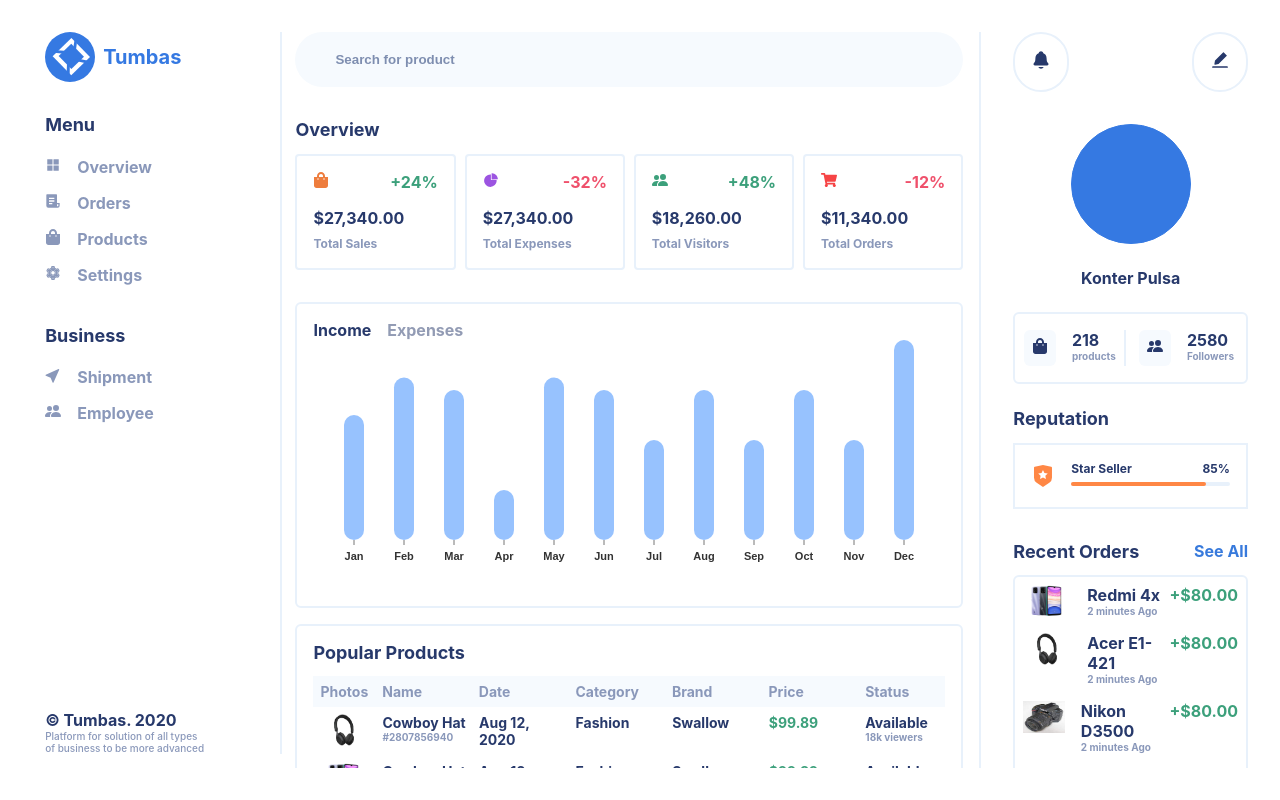
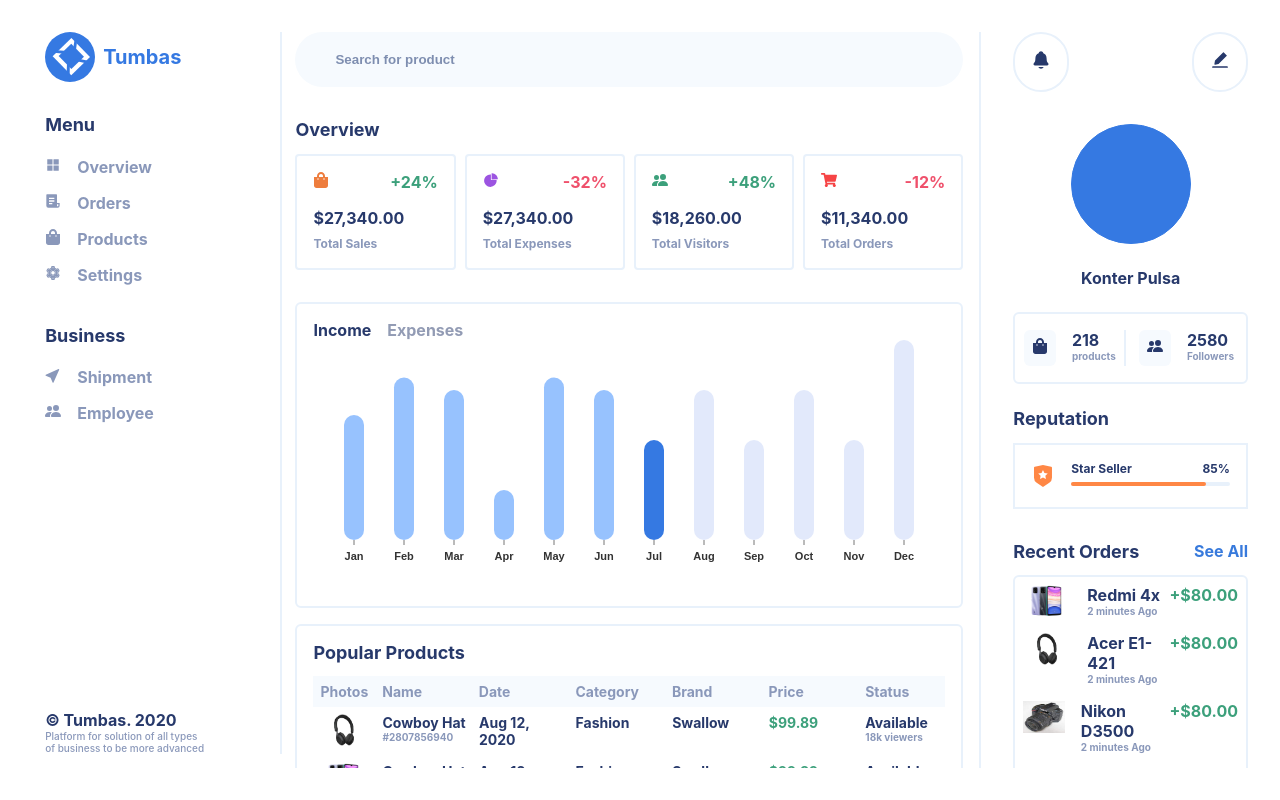
Before and after one commit to EstherSeyi/sales-analytics-dashboard, a React (Create React App) app: page / in a window 1280 px wide. Built offline with nearby package versions, Linux system fonts and the light colour scheme.

Commit message:
modifies map color to be dynamic based on what month it is

```diff
--- a/package.json
+++ b/package.json
@@ -12,6 +12,7 @@
     "@types/node": "^12.0.0",
     "@types/react": "^17.0.0",
     "@types/react-dom": "^17.0.0",
+    "date-fns": "^2.22.1",
     "react": "^17.0.2",
     "react-dom": "^17.0.2",
     "react-icons": "^4.2.0",
--- a/src/components/IncomeExpensesChart.tsx
+++ b/src/components/IncomeExpensesChart.tsx
@@ -1,4 +1,7 @@
 import { ResponsiveBar } from "@nivo/bar";
+import isBefore from "date-fns/isBefore";
+import getYear from "date-fns/getYear";
+import getMonth from "date-fns/getMonth";
 
 const data = [
   {
@@ -52,6 +55,9 @@ const data = [
 ];
 
 const IandEChart = () => {
+  const thisYear = getYear(new Date());
+  const thisMonth = getMonth(new Date());
+
   return (
     <>
       <ResponsiveBar
@@ -63,7 +69,16 @@ const IandEChart = () => {
         groupMode="grouped"
         valueScale={{ type: "linear" }}
         indexScale={{ type: "band", round: true }}
-        colors="#97c2fe"
+        colors={({ index }) => {
+          return index === thisMonth
+            ? "#3579e2"
+            : isBefore(
+                new Date(thisYear, index, 1),
+                new Date(thisYear, thisMonth, 1)
+              )
+            ? "#97c2fe"
+            : "#e2e9fb";
+        }}
         enableGridY={false}
         enableLabel={false}
         borderRadius={10}
```
Also changed, not shown: 1 other file (tests, documents, lock files or other folders).
